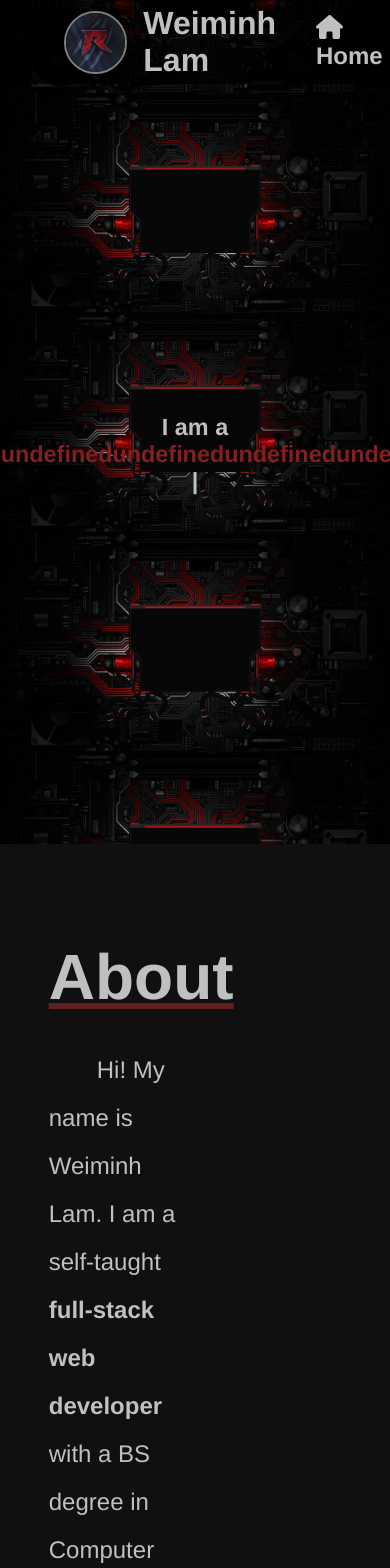
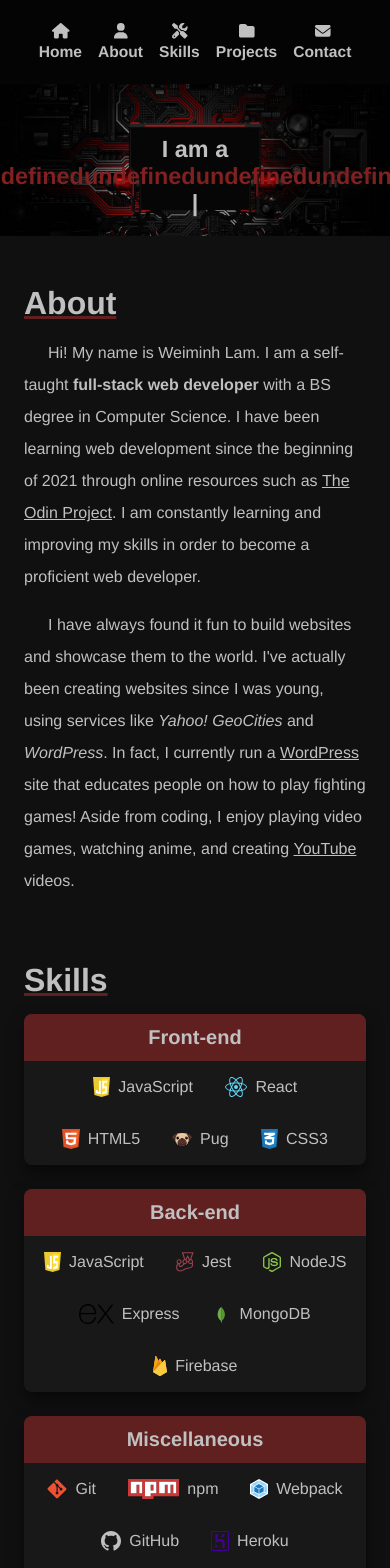
Before and after one commit to RedRaptor10/portfolio-original, a React (Create React App) app: page / in a window 390 px wide. Shown: the top 1568 px of the page. Built offline with nearby package versions, Linux system fonts and the light colour scheme.

Commit message:
Add responsive design for mobile

```diff
--- a/src/styles/style.css
+++ b/src/styles/style.css
@@ -1,3 +1,18 @@
+/*
+- Root
+- Loading Transitions
+- Top Button
+- Header
+- Main
+- Card
+- Home
+- About
+- Skills
+- Projects
+- Contact
+- Mobile
+*/
+
 :root {
     --primary-color: rgb(96, 32, 32);
     --background-color: rgb(16, 16, 16);
@@ -201,6 +216,7 @@ section h1:not(.home-header h1) {
     background: url('../assets/background.jpg');
     background-position: 0 50%;
     background-size: 100%;
+    background-repeat: no-repeat;
     height: 100vh;
 }
 
@@ -544,3 +560,209 @@ section .section-top, section .section-bottom {
 #contact a:hover {
     color: #fff;
 }
+
+/* Mobile */
+@media screen and (max-width: 1000px) {
+    /* Top Button */
+    .top-btn {
+        display: none;
+    }
+
+    /* Header */
+    header {
+        justify-content: center;
+        padding: 0 16px;
+    }
+
+    header .header-left {
+        display: none;
+    }
+
+    header .nav {
+        padding: 0;
+    }
+
+    header .svg-inline--fa {
+        display: block;
+        margin: 0 auto 4px auto;
+    }
+
+    header .nav li {
+        font-size: 4vw;
+    }
+
+    header .nav li:not(:last-child) {
+        margin-right: 16px;
+    }
+
+    /* Main */
+    section {
+        padding: 32px 24px 0 24px;
+    }
+
+    section .section-left, section .section-right {
+        width: unset;
+    }
+
+    section h1:not(.home-header h1) {
+        font-size: 32px;
+        line-height: 16px;
+    }
+
+    /* Card */
+    .card-title {
+        padding: 12px 0;
+        font-size: 20px;
+    }
+
+    /* Home */
+    #home  {
+        height: unset;
+        margin-top: 10vh;
+    }
+
+    /* About */
+    section .section-top, section .section-bottom {
+        display: unset;
+        opacity: 1;
+    }
+
+    #about .section-top .section-right, #about .section-bottom .section-left {
+        display: none;
+    }
+
+    #about .section-bottom .section-right {
+        margin-top: -16px;
+    }
+
+    #about p {
+        font-size: 16px;
+        line-height: 32px;
+        text-indent: 24px;
+    }
+
+    /* Skills */
+    .skills-wrapper {
+        display: unset;
+    }
+
+    .skills-group {
+        width: unset;
+        margin: 0 0 24px 0;
+    }
+
+    .skills-group .card-title {
+        padding: 12px 0;
+    }
+
+    .skills-group-items a {
+        margin: 16px;
+        font-size: 16px;
+    }
+
+    .skills-group-items img {
+        margin-right: 8px;
+        font-size: 20px;
+    }
+
+    /* Projects */
+    .projects-wrapper {
+        display: unset;
+    }
+
+    .projects-list {
+        display: none;
+    }
+
+    .projects-slider {
+        width: 100%;
+        height: 850px;
+    }
+
+    #projects .card-title {
+        padding-left: 16px;
+        padding-right: 16px;
+    }
+
+    .project-content {
+        display: block;
+        padding: 16px;
+    }
+
+    .project-thumb {
+        width: 100%;
+        height: 50vw;
+    }
+
+    #project-thumb-4, #project-thumb-5 {
+        background-position: center calc(100% / 3);
+    }
+
+    .project-info {
+        width: 100%;
+        height: 100%;
+        margin-top: 16px;
+        margin-left: unset;
+    }
+
+    .project-description {
+        height: 100%;
+        font-size: 16px;
+        line-height: 32px;
+        overflow-y: unset;
+    }
+
+    .project-tools {
+        font-size: 16px;
+    }
+
+    .project-btns {
+        display: unset;
+    }
+
+    #projects button {
+        width: 100%;
+        margin: 0 0 16px 0;
+        padding: 16px;
+        font-size: 20px;
+    }
+
+    .prev-btn, .next-btn {
+        width: calc((100% / 3) - 8px) !important;
+    }
+
+    .project-btns .svg-inline--fa, .prev-btn .svg-inline--fa, .next-btn .svg-inline--fa {
+        margin-right: 16px;
+    }
+
+    .projects-slider-btns {
+        margin-top: 16px;
+        text-align: center;
+    }
+
+    .pause-btn {
+        width: calc((100% / 3) - 8px) !important;
+        margin: 0 8px !important;
+    }
+
+    /* Contact */
+    .contact-info-container {
+        width: 100%;
+    }
+
+    .contact-info {
+        padding: 8px 16px
+    }
+
+    .contact-item {
+        padding: 16px 0;
+    }
+
+    .contact-item div {
+        font-size: 16px;
+    }
+
+    .contact-item .svg-inline--fa {
+        margin-right: 8px;
+    }
+}
```
